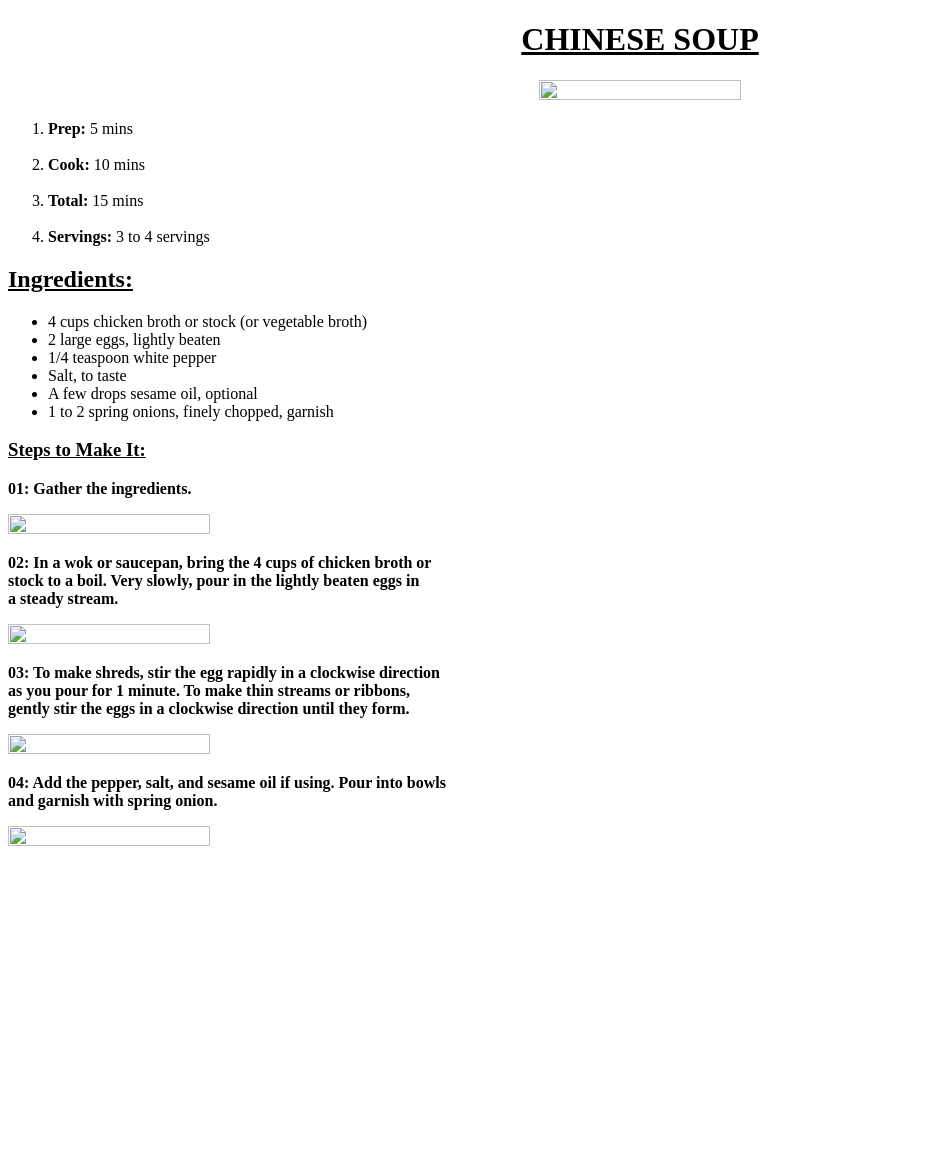
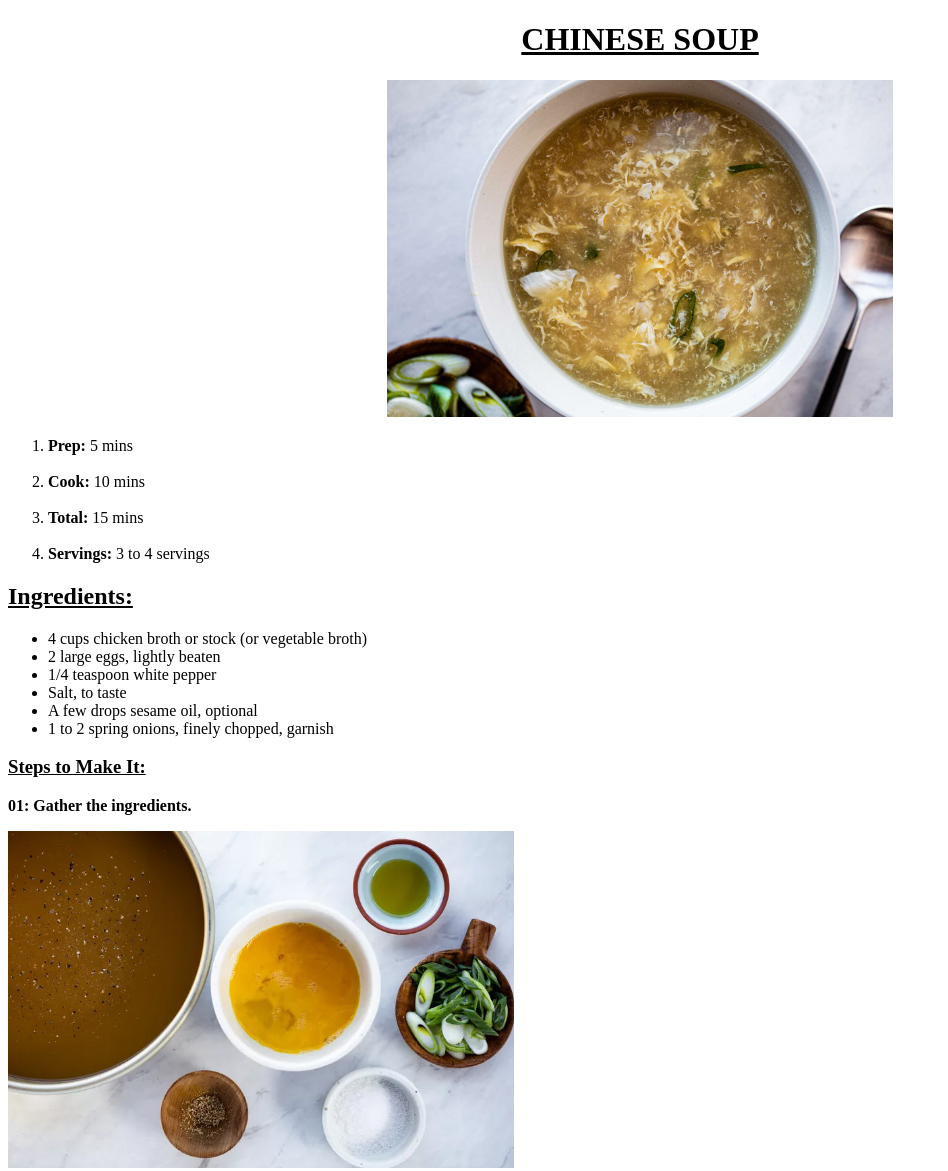
Before and after one commit to iMuhammadHuzaifa/smit-assignment2-recipe, a plain HTML site: page index.html in a window 1280 px wide. Shown: the top 1171 px of the page, without its empty margins (0-948 px from the left). Before the commit the page ends 858 px from the top, so only its background shows below. Drawn offline with Linux system fonts and the light colour scheme; files whose address does not match are found by name.

Commit message:
"my second commit"

```diff
--- a/index.html
+++ b/index.html
@@ -9,7 +9,7 @@
 <body>
  <center>
 <h1><u>CHINESE SOUP</u></h1>
-<img src="C:\Users\taha\Downloads\Chainese soup.jpg" height="40%" width="40%">
+<img src="D:\SMIT\smit-assignment2-recipe\IMAGE\Chainese soup.jpg" height="40%" width="40%">
 </center>
 <p>
    <ol>
@@ -39,25 +39,25 @@
 </p>
 <h3><u>Steps to Make It:</u></h3>
 <p><b>01: Gather the ingredients.</b></p>
-<img src="C:\Users\taha\Downloads\step 1.webp" height="40%" width="40%">
+<img src="D:\SMIT\smit-assignment2-recipe\IMAGE\step 1.webp" height="40%" width="40%">
 <p>
   <b>
     02: In a wok or saucepan, bring the 4 cups of chicken broth or<br>stock to a boil. Very slowly, pour in the lightly beaten eggs in<br>a steady stream.
   </b>
 </p>
-<img src="C:\Users\taha\Downloads\step 2.webp" height="40%" width="40%">
+<img src="D:\SMIT\smit-assignment2-recipe\IMAGE\step 2.webp" height="40%" width="40%">
 <p>
    <b>
     03: To make shreds, stir the egg rapidly in a clockwise direction<br>as you pour for 1 minute. To make thin streams or ribbons,<br>gently stir the eggs in a clockwise direction until they form.
    </b>
 </p>
-<img src="C:\Users\taha\Downloads\step 3.webp" height="40%" width="40%">
+<img src="D:\SMIT\smit-assignment2-recipe\IMAGE\step 3.webp" height="40%" width="40%">
 <p>
    <b>
     04: Add the pepper, salt, and sesame oil if using. Pour into bowls<br>and garnish with spring onion.
    </b>
 </p>
-<img src="C:\Users\taha\Downloads\step 4.webp" height="40%" width="40%">
+<img src="D:\SMIT\smit-assignment2-recipe\IMAGE\step 4.webp" height="40%" width="40%">
 
 </body>
 </html>
```
Also changed, not shown: IMAGE/Chainese soup.jpg (added), IMAGE/step 1.webp (added), IMAGE/step 2.webp (added), IMAGE/step 3.webp (added), IMAGE/step 4.webp (added).
